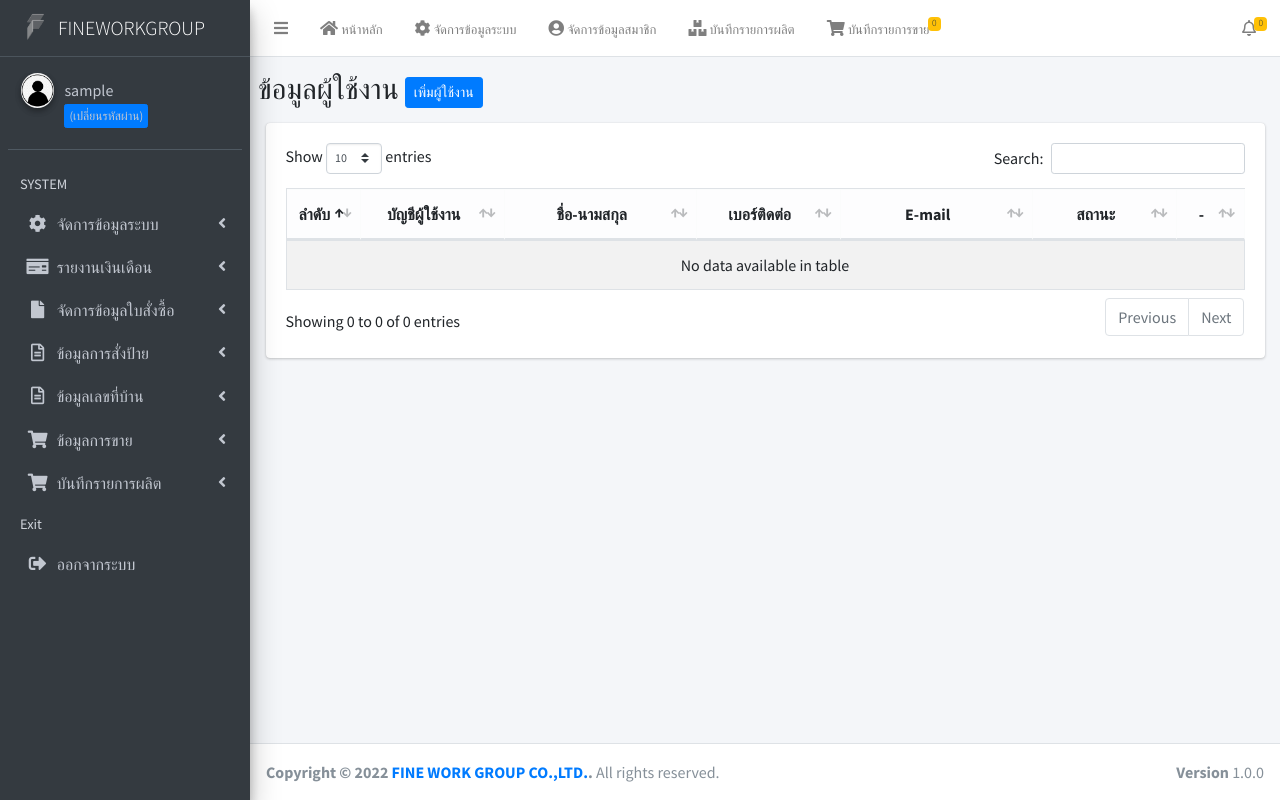
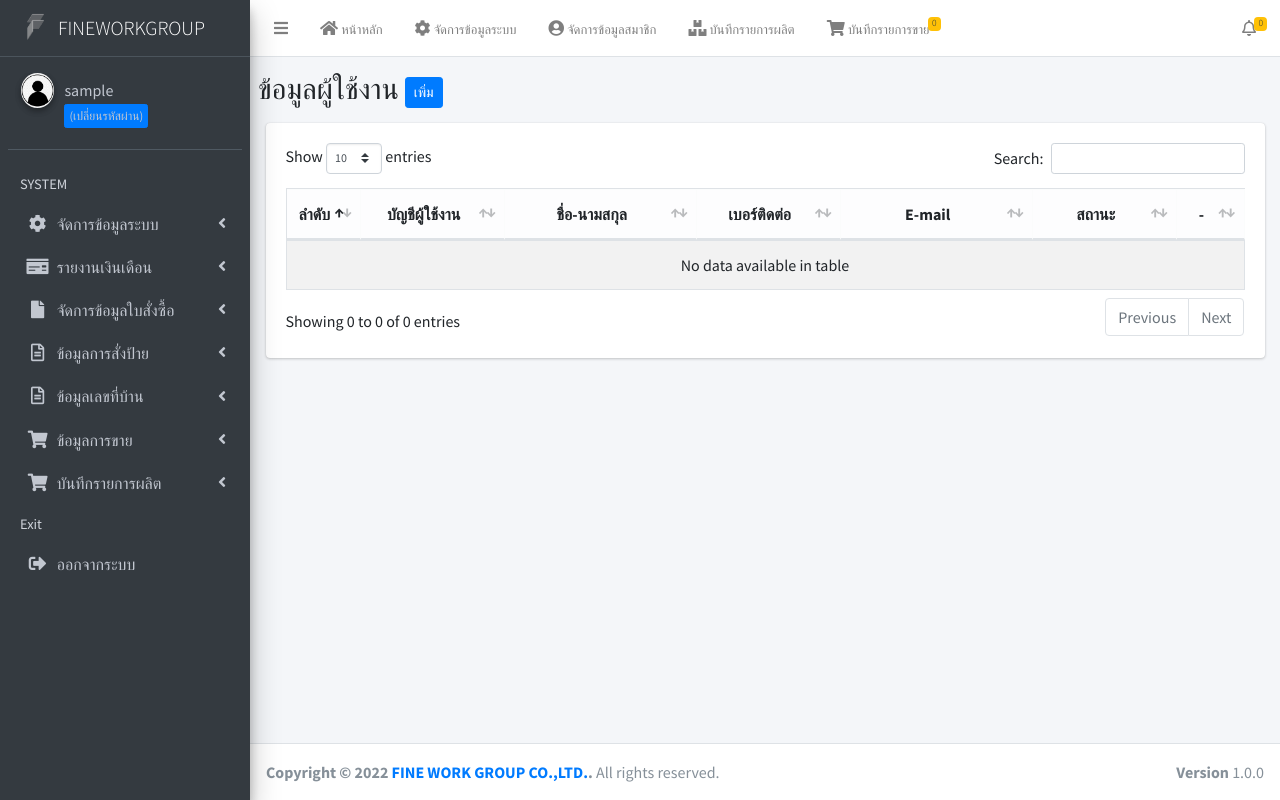
Before and after one commit to Antace/fwgproject, a PHP site: page /admin/member.php in a window 1280 px wide. Run offline with PHP 8.4, Linux system fonts and the light colour scheme; the visitor is signed in with stand-in values (Sample User, id 1); data that the repository does not hold is empty; some libraries are stand-ins or nearby versions.

Commit message:
Update member.php

```diff
--- a/admin/member.php
+++ b/admin/member.php
@@ -11,7 +11,7 @@
       <section class="content-header">
       <h1>
         <i class="glyphicon glyphicon-user hidden-xs"></i> <span class="hidden-xs">ข้อมูลผู้ใช้งาน</span>
-        <a href="member.php?act=add" class="btn btn-primary btn-sm">เพิ่มผู้ใช้งาน</a>
+        <a href="member.php?act=add" class="btn btn-primary btn-sm">เพิ่ม</a>
         </h1>
 
       </section>
```
